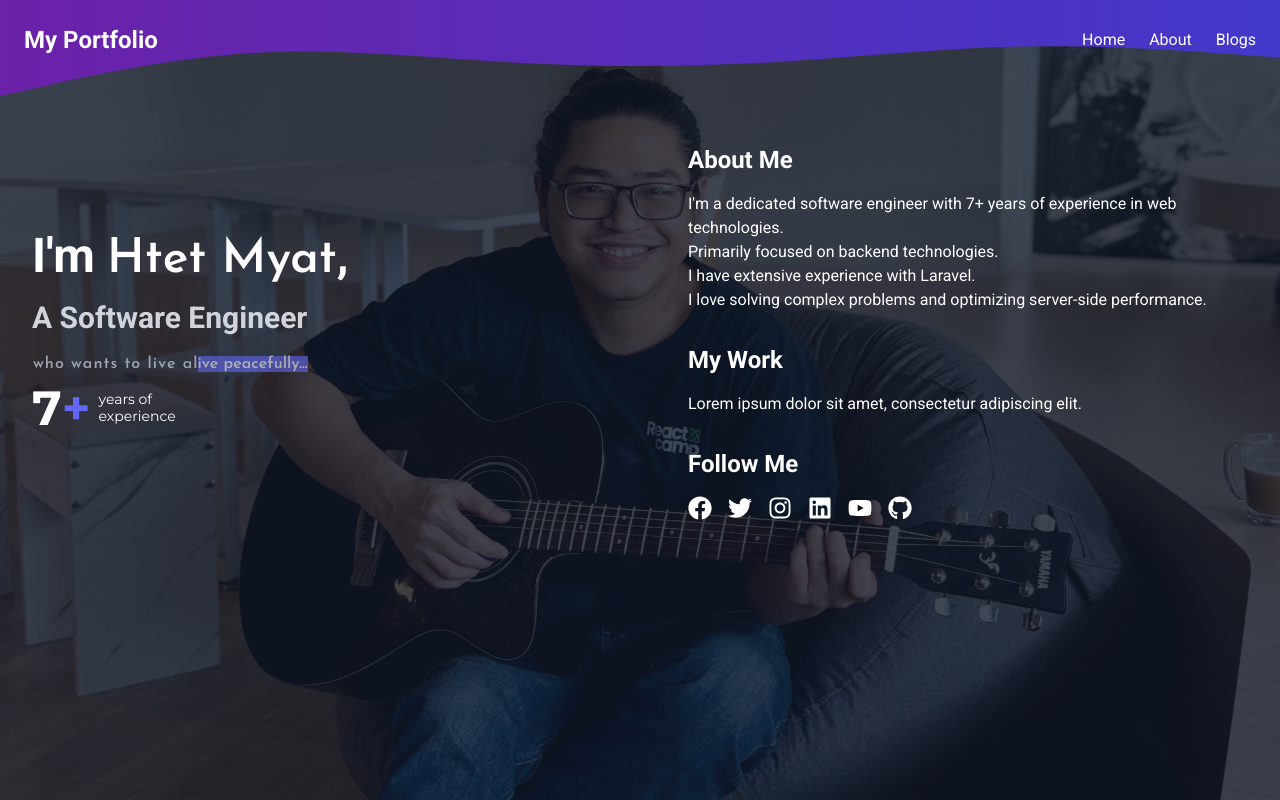
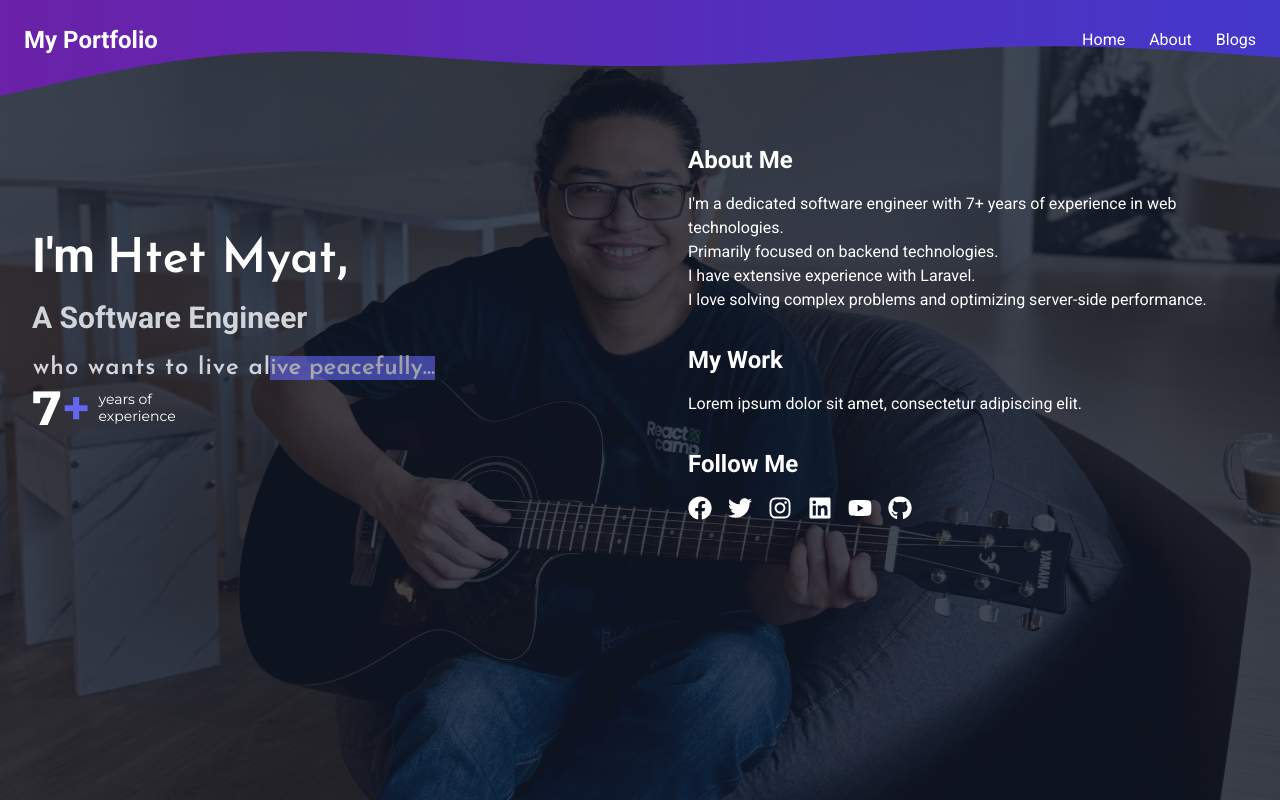
Before and after one commit to htetmyathlaing/htetmyathlaing.me, a Next.js app: page / in a window 1280 px wide. Built offline with nearby package versions, Linux system fonts and the light colour scheme.

Commit message:
fix: make type writer text larger

```diff
--- a/pages/index.js
+++ b/pages/index.js
@@ -16,7 +16,7 @@ export default function Profile() {
                 <div className="md:w-1/2 text-center md:text-left md:mr-8">
                     <h1 className="text-5xl font-bold mb-4">I&apos;m <span className="font-josefin"> Htet Myat</span>,</h1>
                     <h1 className="text-3xl font-bold mb-4 text-gray-300">A Software Engineer</h1>
-                    <Typewriter text="who wants to live alive peacefully..." className="text-gray-400 font-josefin" />
+                    <Typewriter text="who wants to live alive peacefully..." className="text-2xl text-gray-300 font-josefin" />
                     <div className="text-lg flex items-center justify-center md:justify-start font-montserrat">
                         <span className="text-5xl font-bold text-white">7</span>
                         <span className="text-5xl font-bold text-indigo-500">+</span>
```
